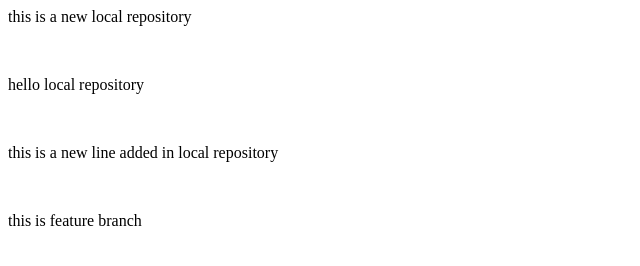
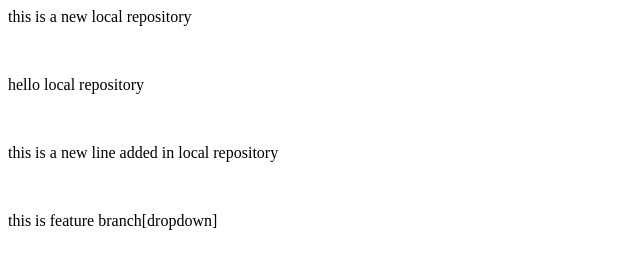
Before and after one commit to nafees08/LocalRepo, a plain HTML site: page index.html in a window 1280 px wide. Shown: the full height of the page, 0-640 px from the left. Drawn offline with Linux system fonts and the light colour scheme.

Commit message:
added dropdown

```diff
--- a/index.html
+++ b/index.html
@@ -4,4 +4,4 @@
 <br>
 <p> this is a new line added in local repository</p>
 <br>
-<p> this is feature branch</p>
+<p> this is feature branch[dropdown]</p>
```
